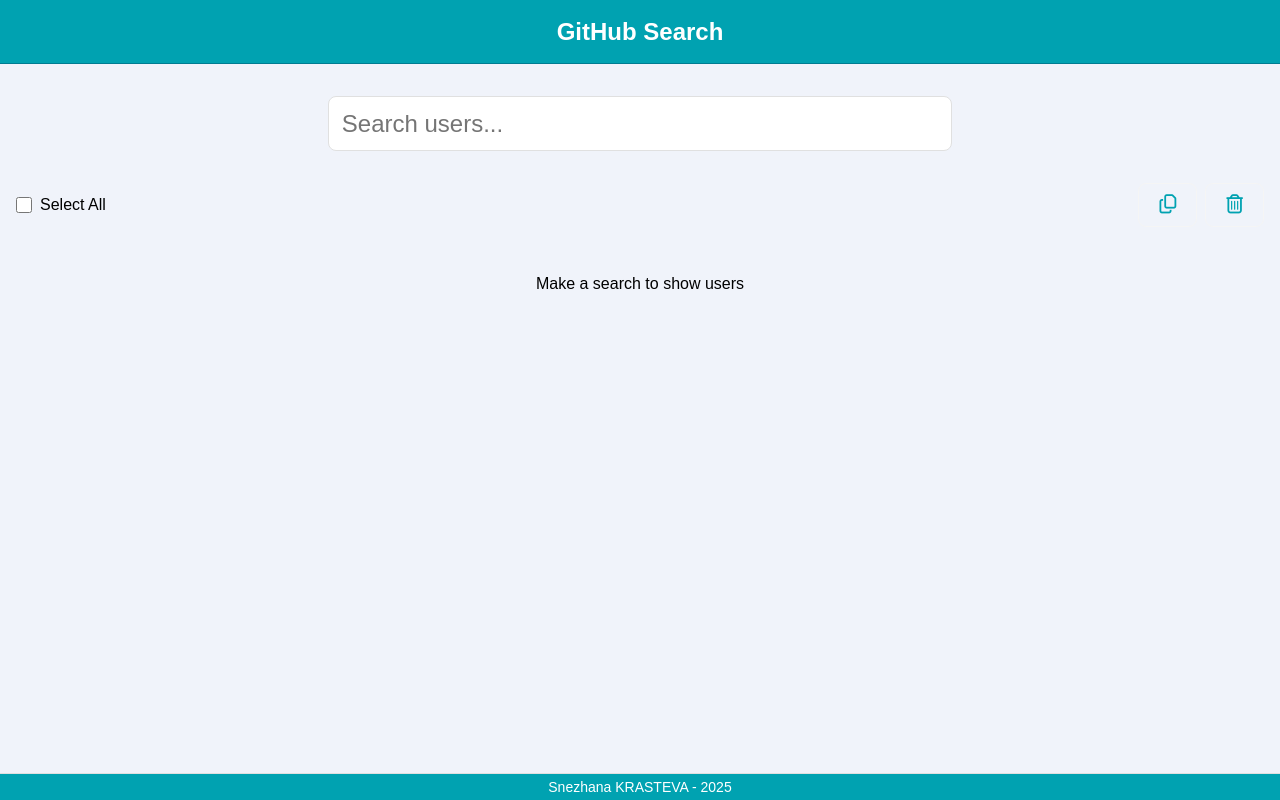
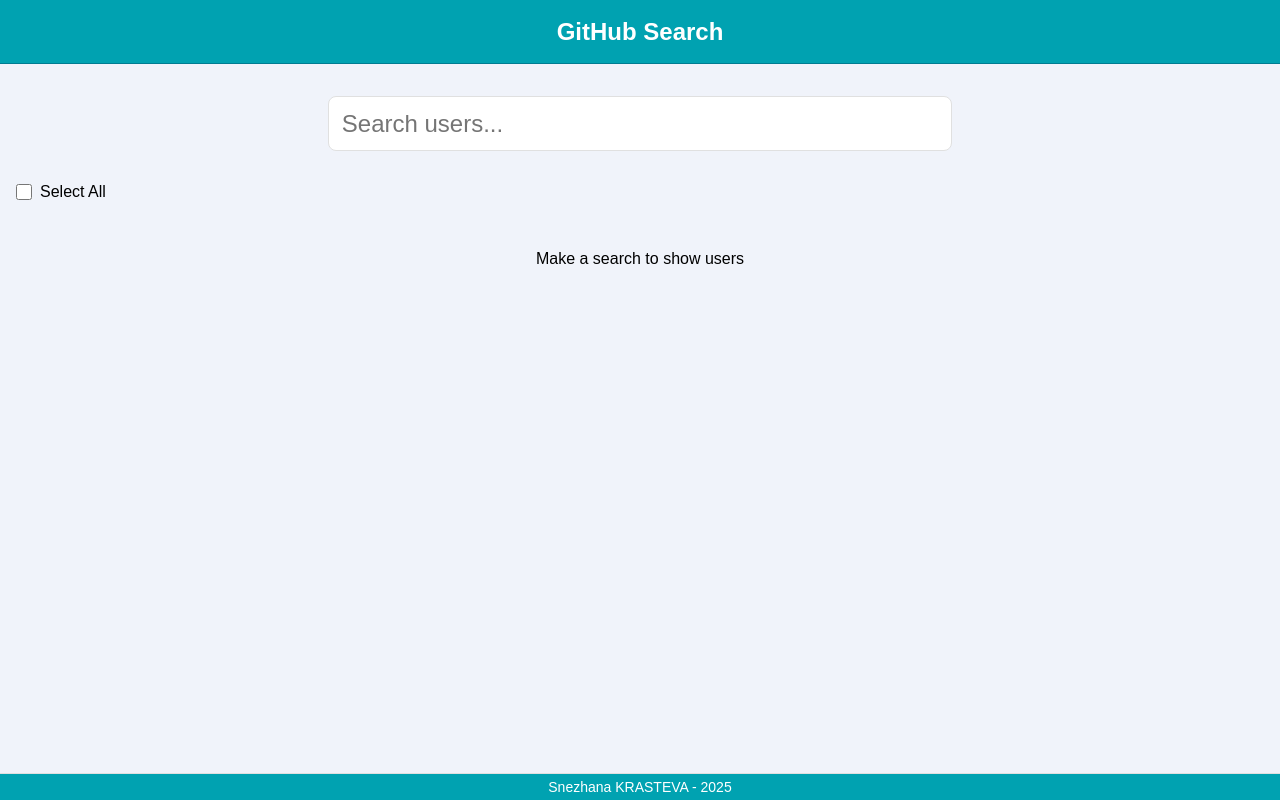
Before and after one commit to Snejka/fe-ts-fulll, a React (Vite) app: page / in a window 1280 px wide. Built offline with nearby package versions, Linux system fonts and the light colour scheme.

Commit message:
Reset selected users count when no search query

```diff
--- a/src/App.tsx
+++ b/src/App.tsx
@@ -54,6 +54,7 @@
     if (!debouncedQuery) {
       setUsers([]);
       setError("");
+      setCheckedUsers([]);
       return;
     }
 
--- a/src/components/SearchBar.tsx
+++ b/src/components/SearchBar.tsx
@@ -13,6 +13,8 @@
     allSelected,
     onSelectAll,
 }: SearchBarProps) {
+    const hasSelection = selectedCount > 0;
+
     return (
         <section className="search-section">
             <input
@@ -32,17 +34,17 @@
                         onChange={onSelectAll}
                         checked={allSelected}
                     />{" "}
-                {selectedCount > 0 ? `${selectedCount} items selected` : "Select All"}
+                    { hasSelection ? `${selectedCount} items selected` : "Select All"}
                 </label>
 
-            <div className="btn-group">
+                { hasSelection && <div className="btn-group">
                     <button className="icon-button">
                         <i className="fa-regular fa-copy"></i>
                     </button>
                     <button className="icon-button">
                         <i className="fa-regular fa-trash-can"></i>
                     </button>
-            </div>
+                </div> }
             </div>
         </section>
     );
```
Lines whose indentation alone changed are shown as unchanged.
